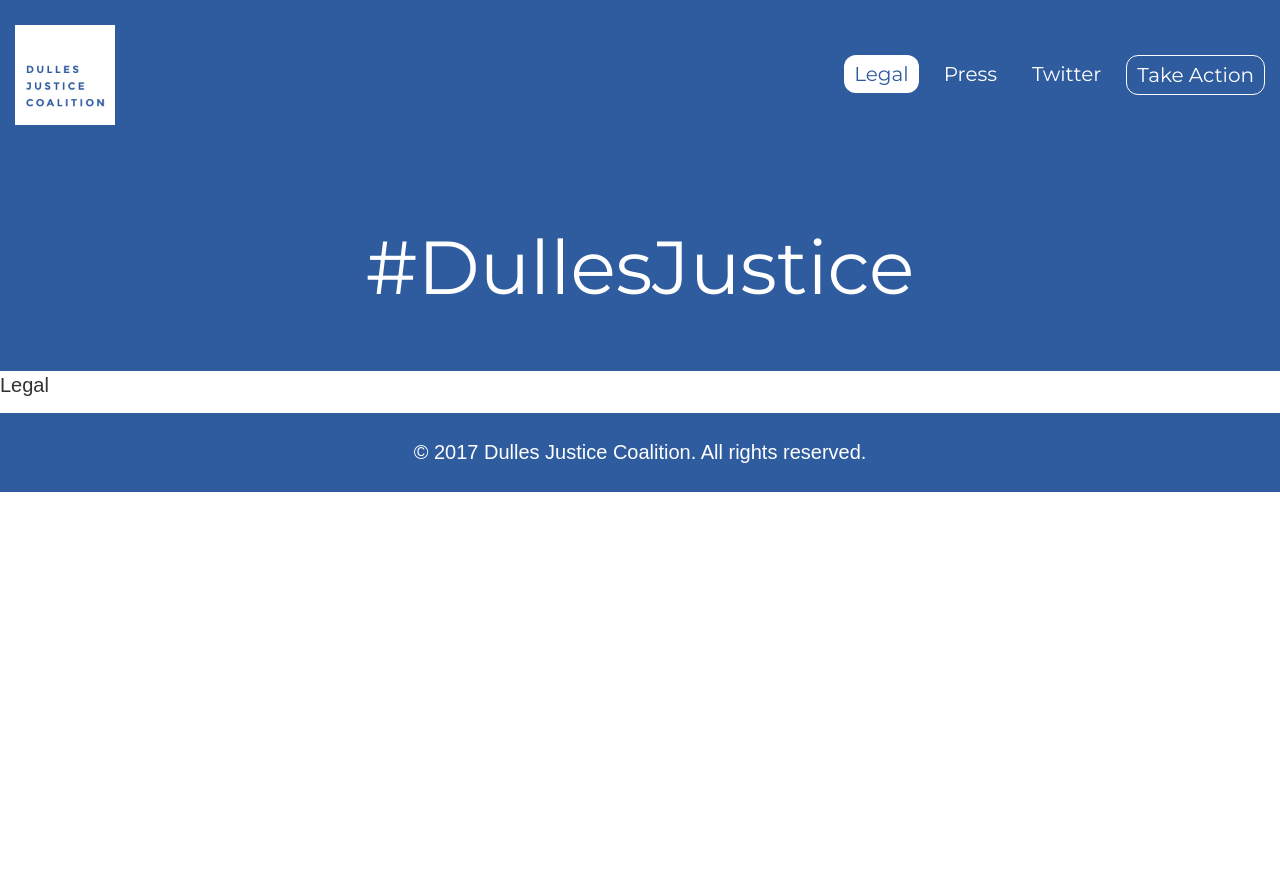
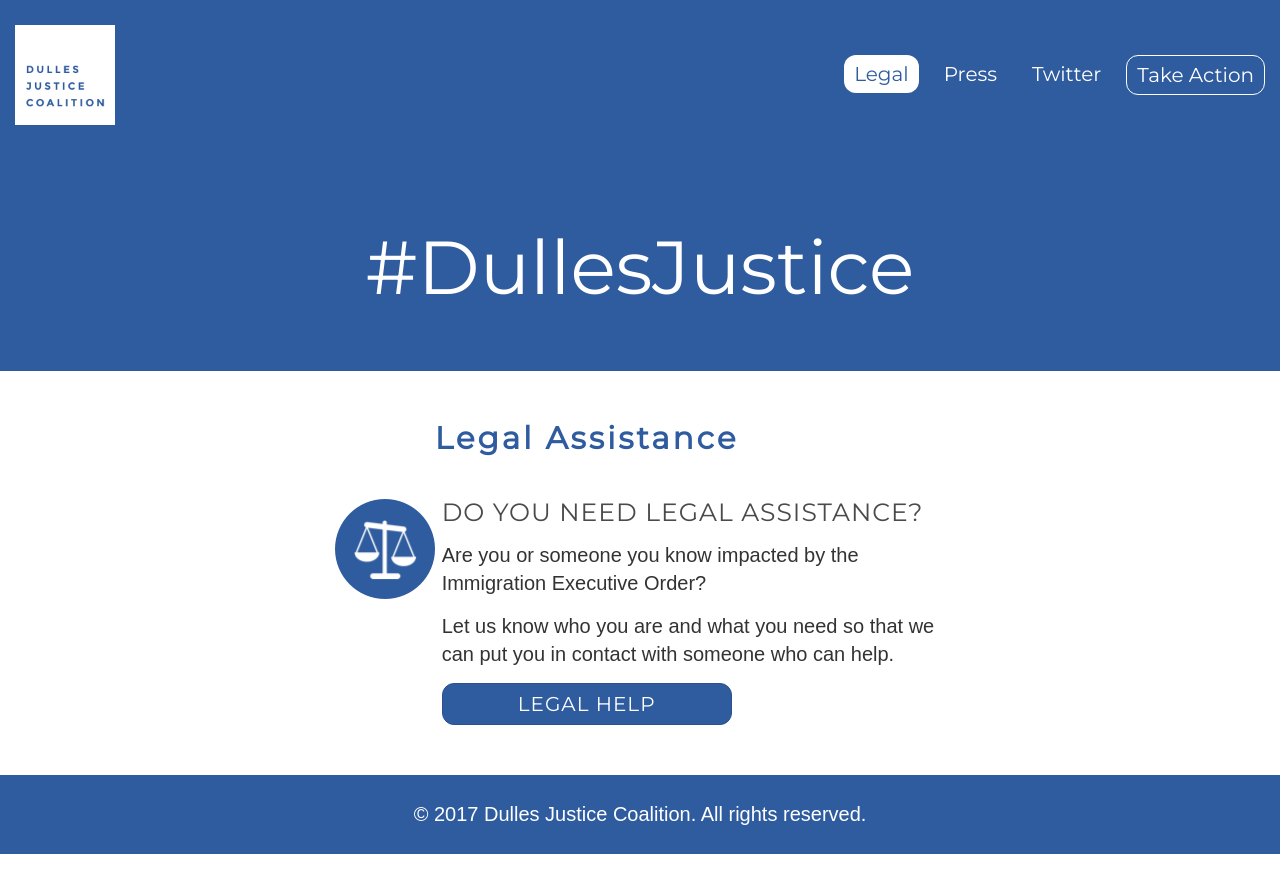
Before and after one commit to dullesjustice/site, a Jekyll site: the page built from legal.md, in a window 1280 px wide. Shown: the top 893 px of the page. Built offline with Jekyll 4.4.1, drawn with Linux system fonts in a browser that asks for light colours; some web fonts are replaced.

Commit message:
Legal page

```diff
--- a/legal.md
+++ b/legal.md
@@ -3,4 +3,26 @@
 permalink: /legal/
 ---
 
-Legal
+<div class="container-fluid">
+  <div class="row">
+    <div class="col-xs-9 col-xs-offset-1"><h2>Legal Assistance</h2></div>
+  </div>
+  <div class="row">
+    <div class="col-xs-1 col-xs-offset-3"><img class="centered" src="{{ site.baseurl }}/images/Icon-Legal.png" /></div>
+    <div class="col-xs-5">
+      <h3>DO YOU NEED LEGAL ASSISTANCE?</h3>
+      <p>
+        Are you or someone you know impacted by the Immigration Executive Order?
+      </p>
+      <p>
+        Let us know who you are and what you need so that we can put you in contact with someone who can help.
+      </p>
+    </div>
+  </div>
+  <div class="row" style="padding-bottom: 50px">
+    <!-- this is a lame hack -->
+    <div class="col-xs-3 col-xs-offset-4">
+      <a class="btn btn-primary btn-block" href="mailto:legalquestion@dullesjustice.org">LEGAL HELP</a>
+    </div>
+  </div>
+</div>
```
